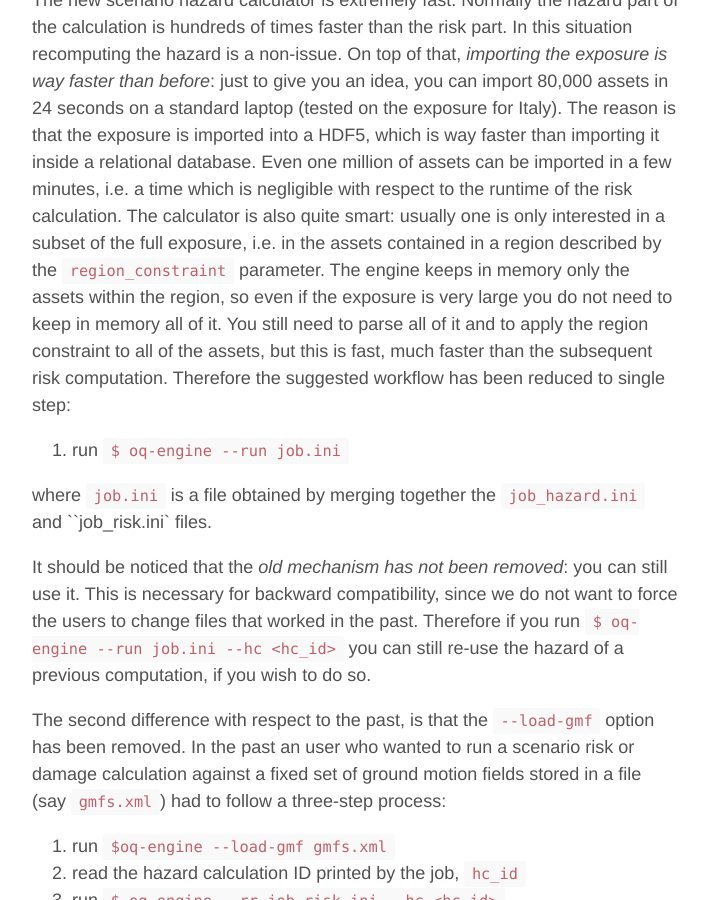
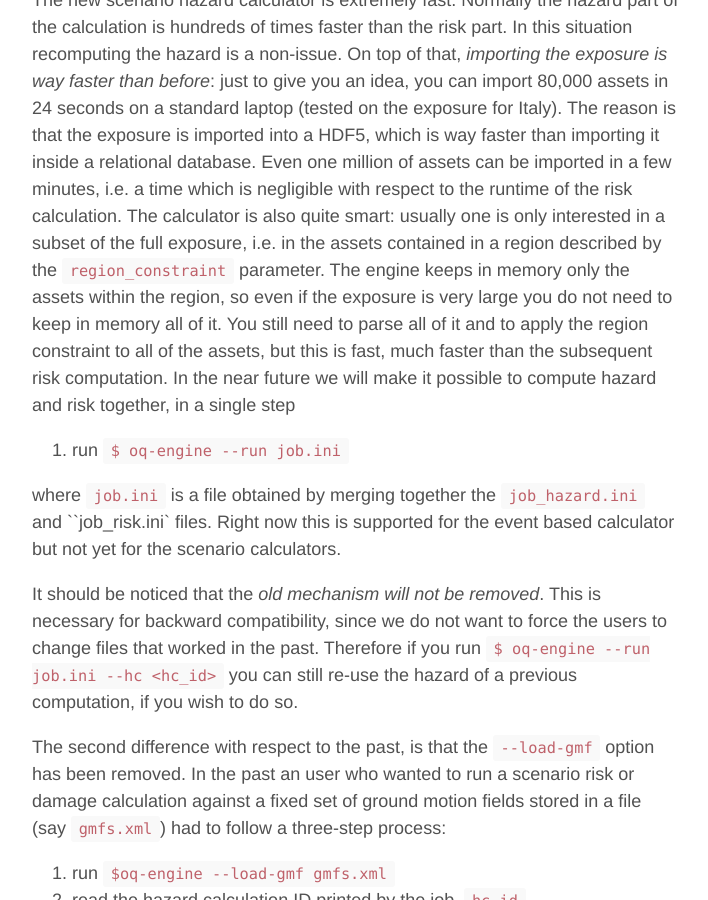
Before and after one commit to micheles/micheles.github.io, a Jekyll site: the page built from _posts/2015-10-14-the-new-scenario-calculators.md, in a window 1280 px wide and 900 px high, scrolled down 708 px. Shown: the whole window, without its empty margins (284-992 px from the left). Built offline with Jekyll 4.4.1, drawn with Linux system fonts in a browser that asks for light colours; Markdown is read by kramdown in place of the engine named in the settings; comment, search, counter and statistics services are not loaded.

Commit message:
Fixed the description of the single-configuration-file mode

```diff
--- a/_posts/2015-10-14-the-new-scenario-calculators.md
+++ b/_posts/2015-10-14-the-new-scenario-calculators.md
@@ -38,18 +38,21 @@ only the assets within the region, so even if the exposure is very
 large you do not need to keep in memory all of it. You still need
 to parse all of it and to apply the region constraint to all of the
 assets, but this is fast, much faster than the subsequent risk computation.
-Therefore the suggested workflow has been reduced to single step:
+In the near future we will make it possible to compute hazard and risk
+together, in a single step
 
 1. run `$ oq-engine --run job.ini`
 
 where `job.ini` is a file obtained by merging together the `job_hazard.ini`
-and ``job_risk.ini` files.
+and ``job_risk.ini` files. Right now this is supported for the event based
+calculator but not yet for the scenario calculators.
 
-It should be noticed that the *old mechanism has not been removed*: you
-can still use it. This is necessary for backward compatibility, since we
-do not want to force the users to change files that worked in the past.
+It should be noticed that the *old mechanism will not be
+removed*. This is necessary for backward compatibility, since we do
+not want to force the users to change files that worked in the past.
 Therefore if you run `$ oq-engine --run job.ini --hc <hc_id>` you can
-still re-use the hazard of a previous computation, if you wish to do so.
+still re-use the hazard of a previous computation, if you wish to do
+so.
 
 The second difference with respect to the past, is that the ``--load-gmf``
 option has been removed. In the past an user who wanted to run a scenario
```
